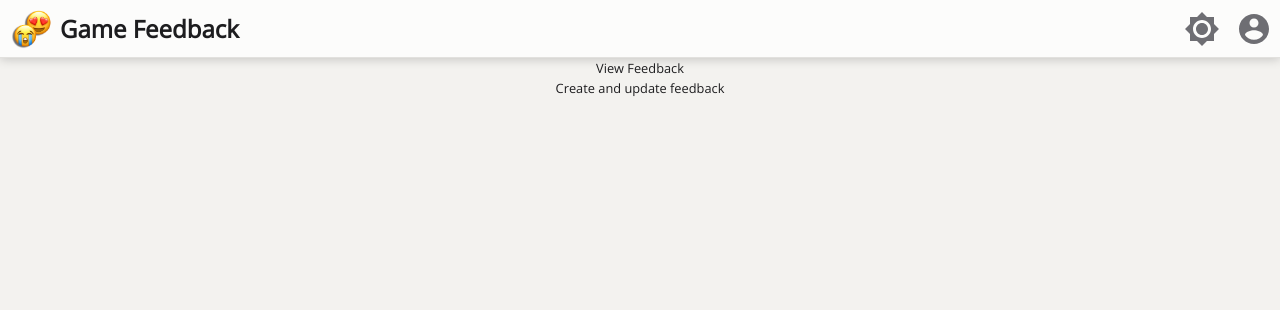
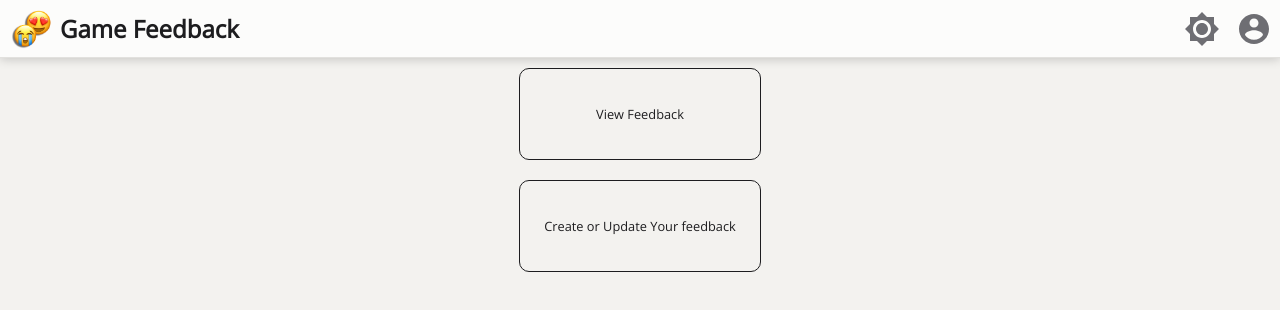
Before and after one commit to teaguestockwell/fullstack-template, a Next.js app: page / in a window 1280 px wide. Shown: the top 310 px of the page. Built offline with nearby package versions, Linux system fonts and the light colour scheme; no server answers.

Commit message:
Add more accesible buttons to home screen

```diff
--- a/components/avatar.tsx
+++ b/components/avatar.tsx
@@ -49,6 +49,7 @@ export const Avatar = ({
   return (
     <Link href={href ?? ''} passHref>
       <button
+        aria-label="sign in or out"
         css={{height: size, width: size, borderRadius: 100, ...hover, ...style}}
       >
         {props2.src ? (
--- a/pages/index.tsx
+++ b/pages/index.tsx
@@ -1,13 +1,33 @@
 import Link from 'next/link'
 import {Content} from '../components/content'
+import {cssVars} from '../const'
 
 const Page = () => {
+  const buttonCss = {
+    padding: 20,
+    margin: 10,
+    borderRadius: 10,
+    width: 200,
+    height: 50,
+    textAlign: 'center',
+    border: '1px solid ' + cssVars.color.font[0],
+    '&:hover, & focus': {
+      opacity: 0.8,
+      backgroundColor: cssVars.color.hoverBg,
+    },
+  } as any
+
   return (
     <Content
-      style={{display: 'flex', flexDirection: 'column', textAlign: 'center'}}
+      style={{display: 'flex', flexDirection: 'column', alignItems: 'center'}}
     >
-      <Link href="/feedback">View Feedback</Link>
-      <Link href="/feedback/1/new">Create and update feedback</Link>
+      <Link href="/feedback" passHref>
+        <button css={buttonCss}>View Feedback</button>
+      </Link>
+
+      <Link href="/feedback/1/new" passHref>
+        <button css={buttonCss}>Create or Update Your feedback</button>
+      </Link>
     </Content>
   )
 }
```
